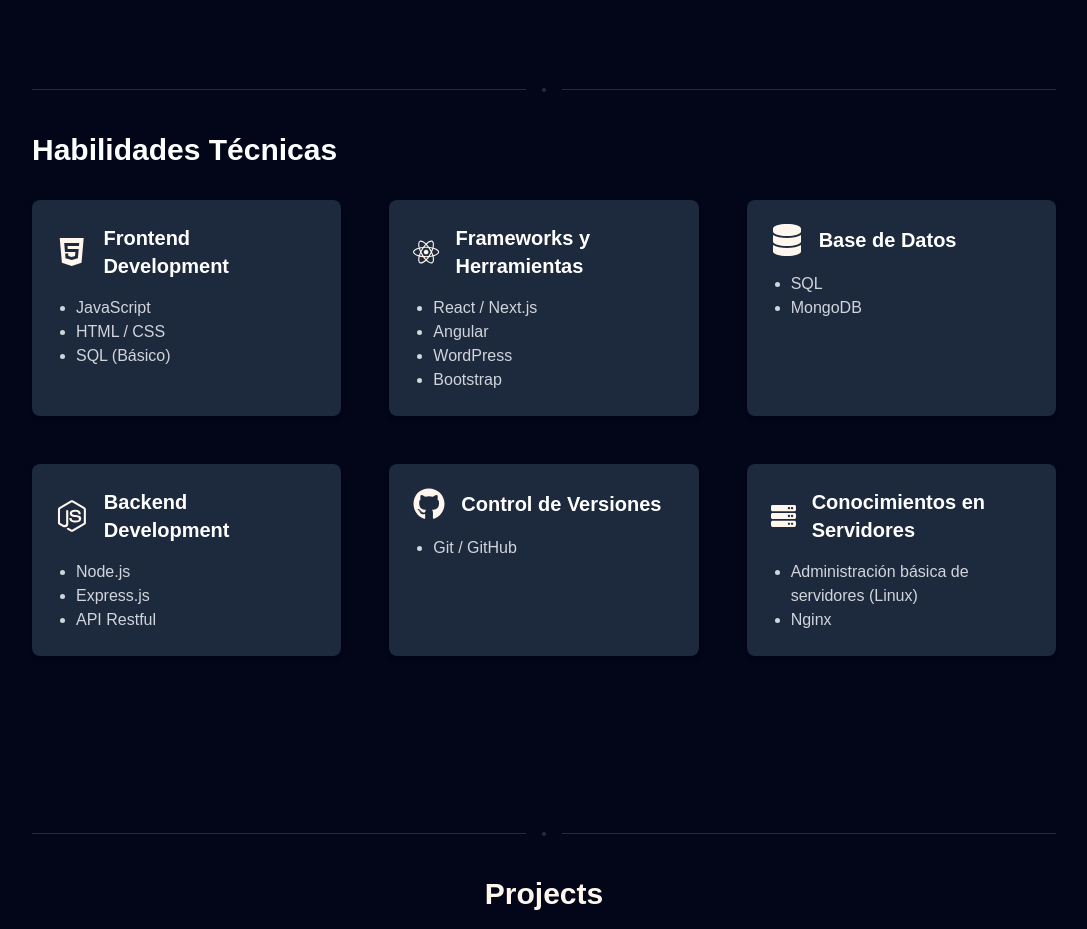
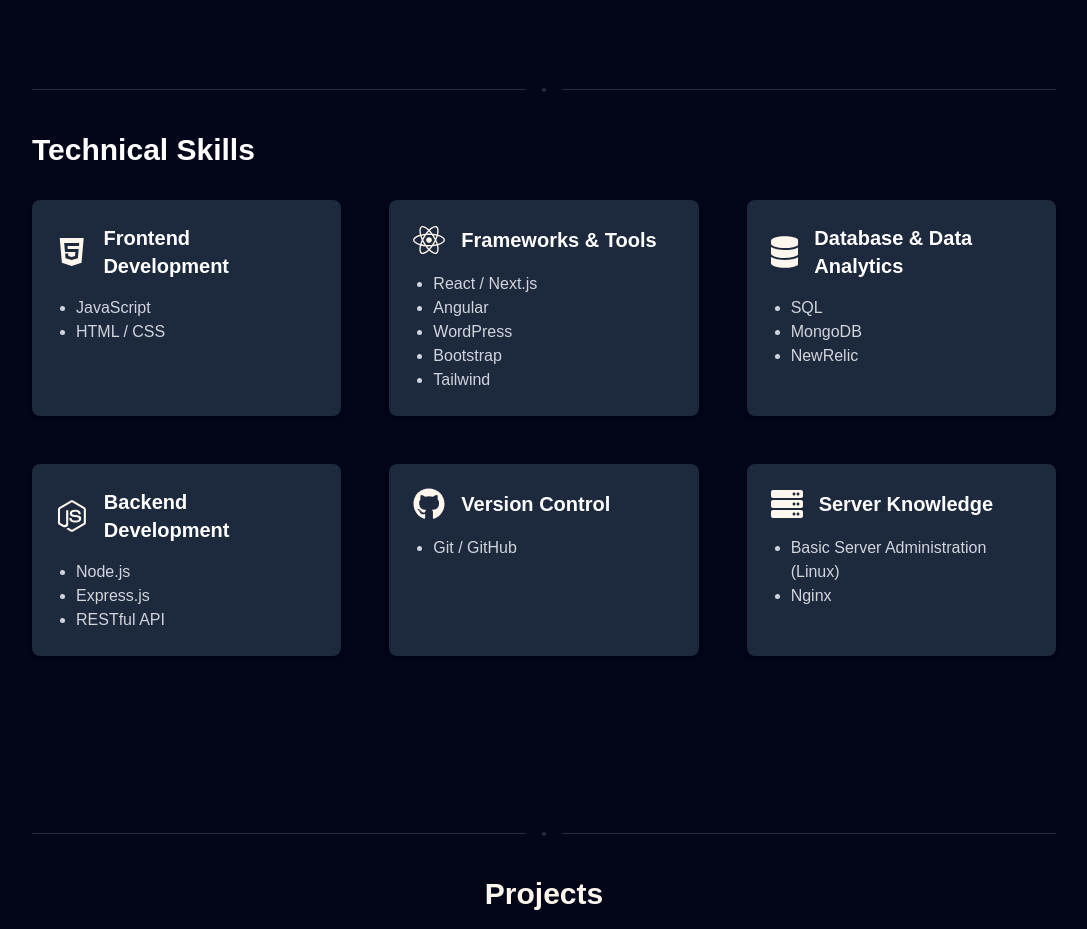
Before and after one commit to LinaMariaV/lina-portafolio, a Next.js app: page / in a window 1280 px wide. Shown: the part 1620-2549 px from the top of the page, without its empty margins (96-1183 px from the left). Built offline with nearby package versions, Linux system fonts and the light colour scheme.

Commit message:
Refactor skills data for consistency and update titles to English

```diff
--- a/src/components/skills/skills.tsx
+++ b/src/components/skills/skills.tsx
@@ -8,49 +8,42 @@
 } from "react-icons/fa";
 import Separator from "../separator/separator";
 
-
-
 const skillsData = [
   {
     id: 1,
     icon: <FaHtml5 className="text-orange-50 w-8 h-8" />,
     title: "Frontend Development",
-    items: ["JavaScript", "HTML / CSS", "SQL (Básico)"],
-
+    items: ["JavaScript", "HTML / CSS"],
   },
   {
     id: 2,
     icon: <FaReact className="text-orange-50 w-8 h-8" />,
-    title: "Frameworks y Herramientas",
-    items: ["React / Next.js", "Angular", "WordPress", "Bootstrap"],
-
+    title: "Frameworks & Tools",
+    items: ["React / Next.js", "Angular", "WordPress", "Bootstrap", "Tailwind "],
   },
   {
     id: 3,
     icon: <FaDatabase className="text-orange-50 w-8 h-8" />,
-    title: "Base de Datos",
-    items: ["SQL", "MongoDB"],
-
+    title: "Database & Data Analytics",
+    items: ["SQL", "MongoDB", "NewRelic"],
   },
   {
     id: 4,
     icon: <FaNodeJs className="text-orange-50 w-8 h-8" />,
     title: "Backend Development",
-    items: ["Node.js", "Express.js", "API Restful"],
-
+    items: ["Node.js", "Express.js", "RESTful API"],
   },
   {
     id: 5,
     icon: <FaGithub className="text-orange-50 w-8 h-8" />,
-    title: "Control de Versiones",
+    title: "Version Control",
     items: ["Git / GitHub"],
-
   },
   {
     id: 6,
     icon: <FaServer className="text-orange-50 w-8 h-8" />,
-    title: "Conocimientos en Servidores",
-    items: ["Administración básica de servidores (Linux)", "Nginx", ],
+    title: "Server Knowledge",
+    items: ["Basic Server Administration (Linux)", "Nginx"],
   },
 ];
 
@@ -58,11 +51,11 @@
   return (
     <div
       id="skills"
-      className="w-full max-w-6xl  px-16 py-20 font-[family-name:var(--font-inter)]"
+      className="w-full max-w-6xl px-16 py-20 font-[family-name:var(--font-inter)]"
     >
       <Separator />
       <h2 className="text-3xl font-semibold text-white mb-8">
-        Habilidades Técnicas
+        Technical Skills
       </h2>
 
       <div className="grid grid-cols-1 sm:grid-cols-2 lg:grid-cols-3 gap-12">
```
